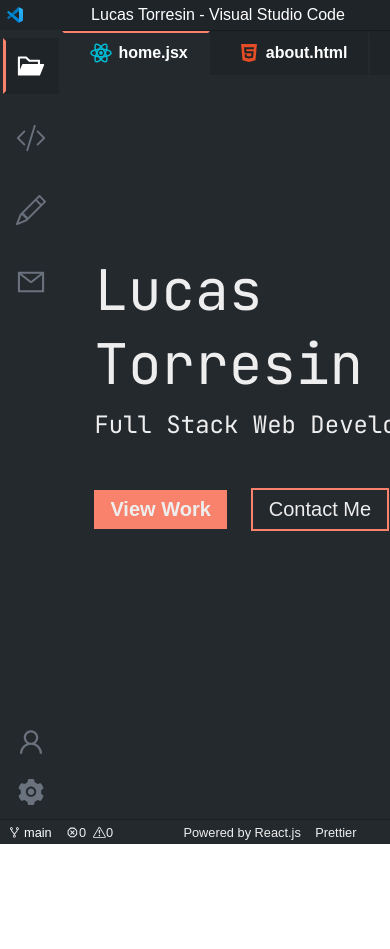
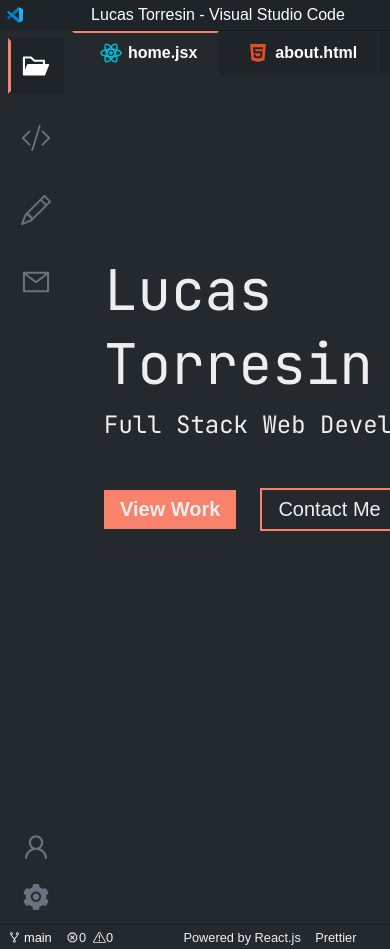
Before and after one commit to Lunatic02/Portifolio-Novo, a React (Vite) app: page / in a window 390 px wide. Shown: the top 949 px of the page. Before the commit the page ends 844 px from the top, so only its background shows below. Built offline with nearby package versions, Linux system fonts and the light colour scheme.

Commit message:
inicio do fim da responsividade

```diff
--- a/src/Components/Footer/style.ts
+++ b/src/Components/Footer/style.ts
@@ -13,6 +13,7 @@ export const FooterContainer = styled.footer`
     color: #eee;
     display: flex;
     justify-content: space-between;
+
 
   }
   .bottomBar a {
--- a/src/Components/Header/index.tsx
+++ b/src/Components/Header/index.tsx
@@ -5,6 +5,7 @@ import vscodeIcon from '../../assets/vscode_icon.svg'
 export function Header(){
   return(
     <HeaderContainer>
+      <div className="content">
       <img src={vscodeIcon} alt="" />
       <ul>
         <li>File</li>
@@ -20,6 +21,7 @@ export function Header(){
           Lucas Torresin - Visual Studio Code
         </p>
       </div>
+      </div>
     </HeaderContainer>
   )
 }
--- a/src/Components/Header/style.ts
+++ b/src/Components/Header/style.ts
@@ -1,11 +1,14 @@
 import { styled } from "styled-components";
 
 export const HeaderContainer = styled.header`
-  height: 30px;
+  display: block;
+  width: 100%;
+.content{
   background-color: #1f2428;
   display: flex;
   color: white;
   align-items: center;
+  height: 30px;
   img{
     width: 1rem;
     margin: 7px;
@@ -29,12 +32,17 @@ export const HeaderContainer = styled.header`
    display: flex;
    justify-content: center;
  }
+}
+  height: 30px;
+
  @media screen and (max-width: 900px){
 
-   ul li{
+  .content ul li{
      display: none;
    }
 
+
  }
 
+
 `
--- a/src/Components/Sidebar/style.ts
+++ b/src/Components/Sidebar/style.ts
@@ -5,6 +5,9 @@ export const SidebarContainer = styled.aside`
   height: calc(100vh - 30px - 25px);
   background-color: #24292e;
 
+  @media screen and (max-width: 690px){
+    height: calc(100vh + 50px);
+  }
 
 `
 
--- a/src/layouts/DefaultLayout/index.tsx
+++ b/src/layouts/DefaultLayout/index.tsx
@@ -8,35 +8,34 @@ import { About } from "../../pages/about";
 import { Contact } from "../../pages/contact";
 import { Home } from "../../pages/home";
 import { Projects } from "../../pages/projects";
-import { Container, Layout, LayoutChanging, LayoutContents, LayoutFlex } from "./styles";
+import { Layout, LayoutChanging, LayoutContents, SearchersContainer,} from "./styles";
 
 export function DefaultLayout(){
   return(
     <>
       <BrowserRouter>
-          <Container>
-            <Header />
+        <Header />
+
           <LayoutContents>
+            <SearchersContainer>
               <Sidebar />
               <Explorer />
+            </SearchersContainer>
               <LayoutChanging>
                 <TabBar />
-                  <LayoutFlex>
                     <Layout className="layout">
 
                         <Routes>
-                        <Route path="/" element={<Home />}/>
-                        <Route path="/projetos" element={<Projects />}/>
-                        <Route path="/sobre-mim" element={<About />}/>
-                        <Route path="/contato" element={<Contact />}/>
+                          <Route path="/" element={<Home />}/>
+                          <Route path="/projetos" element={<Projects />}/>
+                          <Route path="/sobre-mim" element={<About />}/>
+                          <Route path="/contato" element={<Contact />}/>
                         </Routes>
 
                     </Layout>
-                  </LayoutFlex>
               </LayoutChanging>
           </LayoutContents>
               <Footer />
-          </Container>
       </BrowserRouter>
     </>
   )
--- a/src/layouts/DefaultLayout/styles.ts
+++ b/src/layouts/DefaultLayout/styles.ts
@@ -1,7 +1,13 @@
 import { styled } from "styled-components";
 
 export const LayoutContents = styled.div`
+  height: max-content;
   display: flex;
+
+`
+export const SearchersContainer = styled.div`
+  display: flex;
+
 `
 export const LayoutChanging = styled.div`
   display: block;
@@ -9,19 +15,17 @@ export const LayoutChanging = styled.div`
   background-color: #24292e;
 `
 
-export const Container = styled.div`
-  position: relative;
-  min-height: 100vh;
-`
-export const LayoutFlex = styled.div`
-  display: flex;
 
-`
+
 
 export const Layout = styled.div`
   font-family: 'JetBrains Mono', monospace;
   flex: 1;
-  height: 85vh;
+
   overflow-y: auto;
+  @media screen and (max-width: 690px){
+
+  }
+
 
 `
--- a/src/pages/home/style.ts
+++ b/src/pages/home/style.ts
@@ -144,4 +144,6 @@ export const HomeContainer = styled.main`
 .outlined:hover {
   box-shadow: 5px 5px 10px rgba(0, 0, 0, 0.5);
 }
+
+
 `
--- a/src/pages/projects/style.ts
+++ b/src/pages/projects/style.ts
@@ -3,6 +3,8 @@ import styled from "styled-components";
 export const ProjectsContainer = styled.main`
   padding: 2rem;
   color: #eee;
+  height: calc(100vh - 6.3rem);
+
 
   .container {
   margin: 1.5rem 0;
@@ -35,7 +37,7 @@ export const ProjectsContainer = styled.main`
 .tags {
   display: flex;
   flex-wrap: wrap;
-  margin: 0.5rem 0 1rem;
+  margin: 0.5rem 0.1rem;
 }
 
 .tags span {
```
